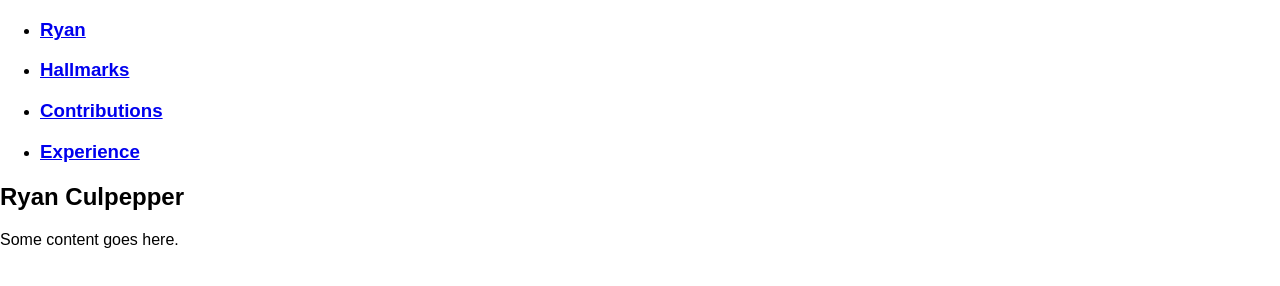
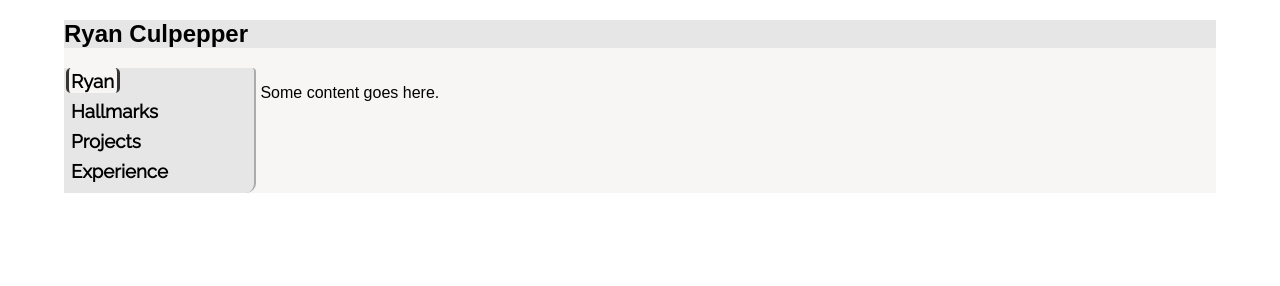
Before and after one commit to RCulpepp/navSlide, a plain HTML site: page index.html in a window 1280 px wide. Drawn offline with nearby package versions, Linux system fonts and the light colour scheme; files that its build step writes are made by us from their sources.

Commit message:
updated index.html

```diff
--- a/index.html
+++ b/index.html
@@ -2,36 +2,36 @@
 <html>
 <head>
 	<title>Ryan Culpepper</title>
-	<link rel="stylesheet" type="text/css" href="css/normalize.css">
+	<link rel="stylesheet" type="text/css" href="../static/css/normalize.css">
 	<link href='https://fonts.googleapis.com/css?family=Raleway' rel='stylesheet' type='text/css'>
 	<link href='https://fonts.googleapis.com/css?family=Exo:400,600italic' rel='stylesheet' type='text/css'>
-	<link rel="stylesheet" type="text/css" href="'css/style.css'">
+	<link rel="stylesheet" type="text/css" href="../static/css/style.css">
 	<script src="https://ajax.googleapis.com/ajax/libs/jquery/1.12.2/jquery.min.js"></script>
-	<script type="text/javascript" src="js/script.js'"></script>
+	<script type="text/javascript" src="../static/js/script.js"></script>
 </head>
 <body>
 	<div id='wrapper'>
+		<div id='header'>
+			<h2>Ryan Culpepper</h2>
+		</div>
 		<div id='left-side' class='column two-m'>
 			<ul id='navbar'>
 				<div id='parens'><div id='parenL'></div><div id='parenM'></div><div id='parenR'></div></div>
 				<li>
-					<h3 id='Ryan'><a href='#'>Ryan</a></h3>
+					<h3 data-href='/'>Ryan</h3>
 				</li>
 				<li>
-					<h3 id="hallmarks"><a href='#'>Hallmarks</a></h3>
+					<h3 data-href="/hallmarks">Hallmarks</h3>
 				</li>
 				<li >
-					<h3 id='contrib'><a href='#'>Contributions</a></h3>
+					<h3 data-href='/projects'>Projects</h3>
 				</li>
 				<li>
-					<h3 id="Experience"><a href='#'>Experience</a></h3>
+					<h3 data-href="/experience">Experience</h3>
 				</li>
 			</ul>
 		</div>
 		<div id='body' class='column nine-m'>
-			<div id='header'>
-				<h2>Ryan Culpepper</h2>
-			</div>
 			<div id='main'>
 				<p> Some content goes here.</p>
 			</div>
```
